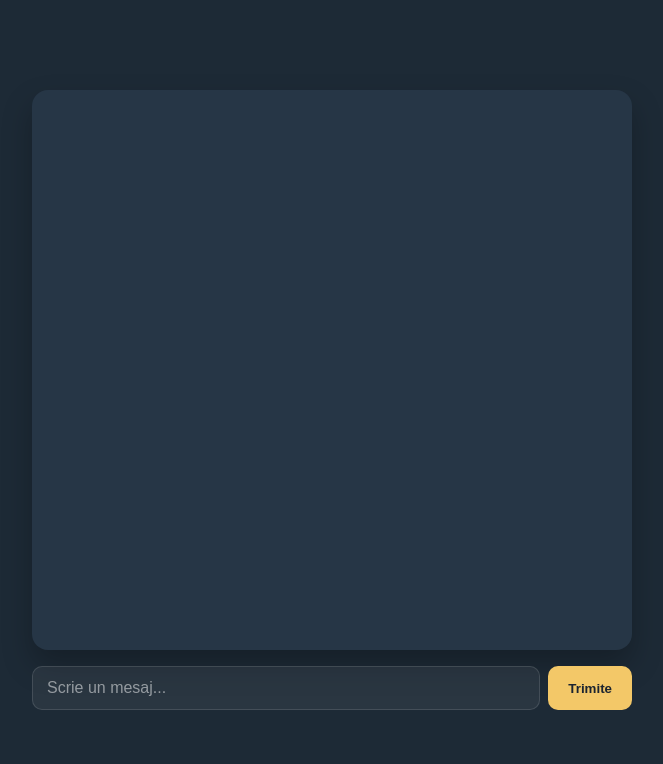
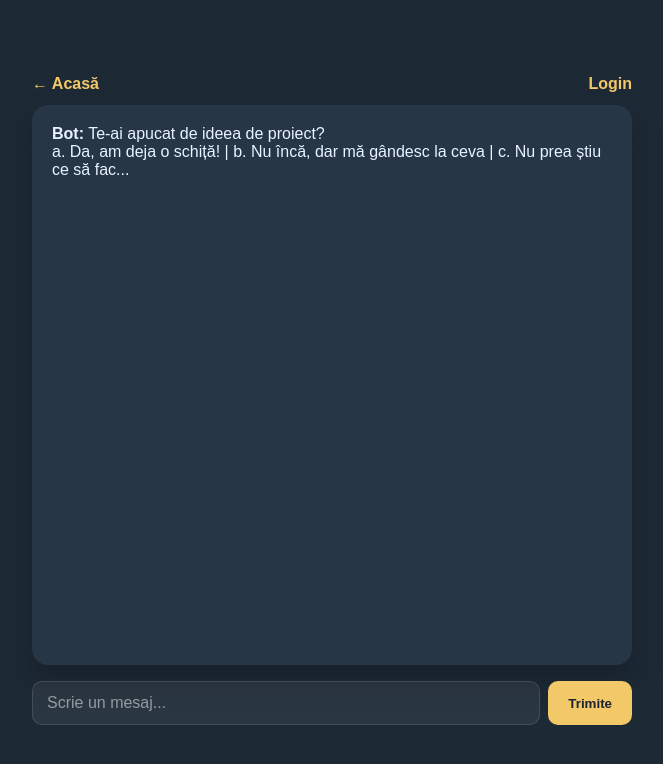
Before and after one commit to SAANNIA/TW, a plain HTML site: page HTML/chatbot.html in a window 1280 px wide. Shown: the whole page, without its empty margins (308-971 px from the left). Drawn offline with Linux system fonts and the light colour scheme.

Commit message:
Add chatbot logic and link pages together

```diff
--- a/CSS/chatbot_style.css
+++ b/CSS/chatbot_style.css
@@ -13,6 +13,24 @@ body {
   flex-direction: column;
   font-family: Arial, Helvetica, sans-serif;
   color: #e9f3ff;
+}
+
+.chat-nav {
+  display: flex;
+  justify-content: space-between;
+  max-width: 600px;
+  width: 90%;
+  margin-bottom: 12px;
+}
+
+.chat-nav a {
+  color: #f3c868;
+  text-decoration: none;
+  font-weight: 700;
+}
+
+.chat-nav a:hover {
+  text-decoration: underline;
 }
 
 .chat-container {
--- a/HTML/chatbot.html
+++ b/HTML/chatbot.html
@@ -7,6 +7,11 @@
     <link rel="stylesheet" href="../CSS/chatbot_style.css" />
   </head>
   <body>
+    <nav class="chat-nav">
+      <a href="home.html">&larr; Acasă</a>
+      <a href="login.html">Login</a>
+    </nav>
+
     <div class="chat-container" id="chat-container"></div>
 
     <form id="chat-form">
--- a/JS/chatbot_js.js
+++ b/JS/chatbot_js.js
@@ -0,0 +1,101 @@
+let questions = [
+  {
+    question: "Te-ai apucat de ideea de proiect?",
+    options: {
+      a: "Da, am deja o schiță!",
+      b: "Nu încă, dar mă gândesc la ceva",
+      c: "Nu prea știu ce să fac..."
+    },
+    correctAnswer: "a",
+    correctResponse: "Excelent! Abia aștept să văd ce iese!",
+    incorrectResponse: "Nu-i nimic! Discutăm idei împreună"
+  },
+  {
+    question: "Cum merge echipa ta la proiect?",
+    options: {
+      a: "Ne organizăm bine!",
+      b: "Mai greu cu sincronizarea...",
+      c: "Sunt singur"
+    },
+    correctAnswer: "a",
+    correctResponse: "Foarte tare! Munca în echipă e cheia succesului!",
+    incorrectResponse: "O să găsim soluții împreună, nu-ți face griji"
+  },
+  {
+    question: "Ce tehnologii folosești pentru partea de frontend?",
+    options: {
+      a: "HTML, CSS și JavaScript",
+      b: "Doar HTML deocamdată",
+      c: "Încă nu m-am decis"
+    },
+    correctAnswer: "a",
+    correctResponse: "Combinația perfectă pentru început!",
+    incorrectResponse: "Îți recomand să începi cu HTML, CSS și JavaScript"
+  },
+  {
+    question: "Îți salvezi proiectul pe GitHub?",
+    options: {
+      a: "Da, fac commit și push regulat",
+      b: "Câteodată",
+      c: "Ce e GitHub?"
+    },
+    correctAnswer: "a",
+    correctResponse: "Bravo! Așa nu pierzi nimic din munca ta!",
+    incorrectResponse: "Merită să-l folosești, te salvează de multe probleme"
+  }
+];
+
+let currentQuestionIndex = 0;
+let chatContainer = document.getElementById("chat-container");
+let chatForm = document.getElementById("chat-form");
+let userInput = document.getElementById("user-input");
+
+displayQuestion();
+
+function displayQuestion() {
+  let currentQuestion = questions[currentQuestionIndex];
+  let optionsHTML = Object.keys(currentQuestion.options)
+    .map(key => `${key}. ${currentQuestion.options[key]}`)
+    .join(" | ");
+
+  let botResponse = document.createElement("div");
+  botResponse.classList.add("message");
+  botResponse.innerHTML = `<strong>Bot:</strong> ${currentQuestion.question}<br>${optionsHTML}`;
+  chatContainer.appendChild(botResponse);
+  scrollChatContainerToBottom();
+}
+
+function scrollChatContainerToBottom() {
+  chatContainer.scrollTop = chatContainer.scrollHeight;
+}
+
+chatForm.addEventListener("submit", function (event) {
+  event.preventDefault();
+
+  let userResponse = userInput.value.toLowerCase().trim();
+  if (userResponse === "") return;
+
+  let userMessage = document.createElement("div");
+  userMessage.classList.add("message");
+  userMessage.innerHTML = `<strong>You:</strong> ${userResponse}`;
+  chatContainer.appendChild(userMessage);
+
+  let currentQuestion = questions[currentQuestionIndex];
+  let botResponse = document.createElement("div");
+  botResponse.classList.add("message");
+  botResponse.innerHTML = `<strong>Bot:</strong> `;
+  if (userResponse === currentQuestion.correctAnswer) {
+    botResponse.innerHTML += currentQuestion.correctResponse;
+  } else {
+    botResponse.innerHTML += currentQuestion.incorrectResponse;
+  }
+  chatContainer.appendChild(botResponse);
+
+  currentQuestionIndex = (currentQuestionIndex + 1) % questions.length;
+  userInput.value = "";
+
+  setTimeout(() => {
+    displayQuestion();
+    scrollChatContainerToBottom();
+  }, 800);
+});
--- a/JS/login_js.js
+++ b/JS/login_js.js
@@ -24,5 +24,5 @@ loginForm.addEventListener("submit", function (e) {
   }
 
   alert("Login reușit!");
-  window.location.href = "home.html";
+  window.location.href = "loading.html";
 });
```
Also changed, not shown: HTML/home.html (+2 -2 lines), HTML/loading.html (+1 -0 lines), HTML/login.html (+4 -0 lines), HTML/register.html (+4 -0 lines).
